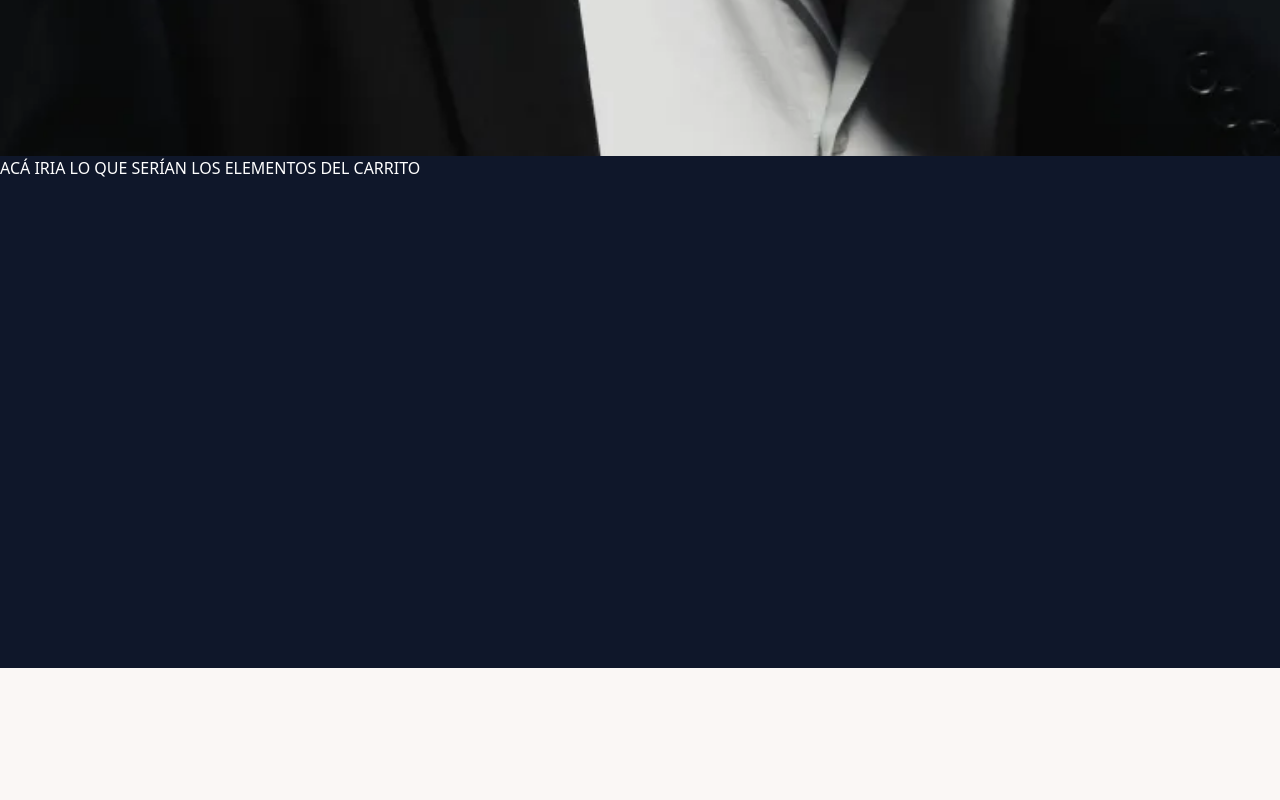
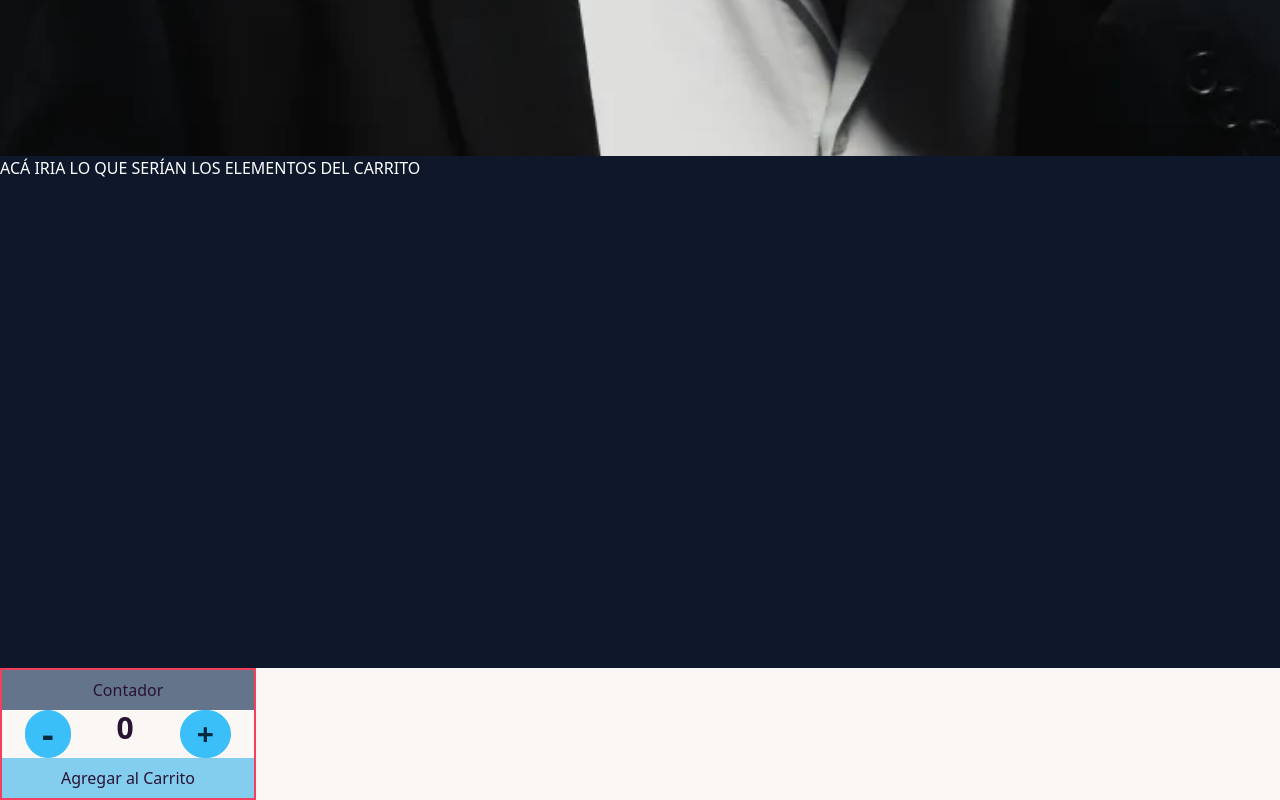
Before and after one commit to MarioValente87/perfumeria-valente-react, a React (Create React App) app: page / in a window 1280 px wide. Shown: the part 740-1540 px from the top of the page. Before the commit the page ends 1408 px from the top, so only its background shows below. Built offline with nearby package versions, Linux system fonts and the light colour scheme.

Commit message:
contador

```diff
--- a/src/App.js
+++ b/src/App.js
@@ -2,6 +2,7 @@ import React, {Fragment} from 'react';
 import Heroimage from './components/Heroimage';
 import NavBar from './components/NavBar';
 import ItemListContainer from './components/ItemListContainer';
+import Contador from './components/Contador';
 
 function App() {
   return (
@@ -10,6 +11,7 @@ function App() {
       <NavBar/>
       <Heroimage/>
       <ItemListContainer/>
+      <Contador/>
     </Fragment>
   );
 }
--- /dev/null
+++ b/src/components/Contador.js
@@ -0,0 +1,37 @@
+import React, {useState} from 'react'
+
+const Contador = () => {
+
+const [count, setCount] = useState(0)
+
+const addHandler = () =>{
+    console.log("Se está sumado");
+    setCount(count +1)
+}
+const restHandler = () =>{
+    console.log("Se está restando");
+    count > 0 ? setCount( count -1) :  setCount(count)
+
+}
+
+
+    return (
+
+        <>
+        <div className='Container border-2 border-rose-500 flex flex-col w-64 leading-10  text-center'>
+
+            <div className='bg-slate-500'>Contador</div>
+            <div className='cantidad flex justify-around'>
+                <button className='text-4xl btn btn-info' onClick={restHandler}>  - </button>
+                <strong className='text-3xl'> {count} </strong>
+                <button className='text-3xl btn btn-info' onClick={addHandler}>  + </button>
+                </div>
+            <div className='bg-sky-500/50'>Agregar al Carrito</div>
+
+        </div>
+        </>
+
+     );
+}
+
+export default Contador;
```
